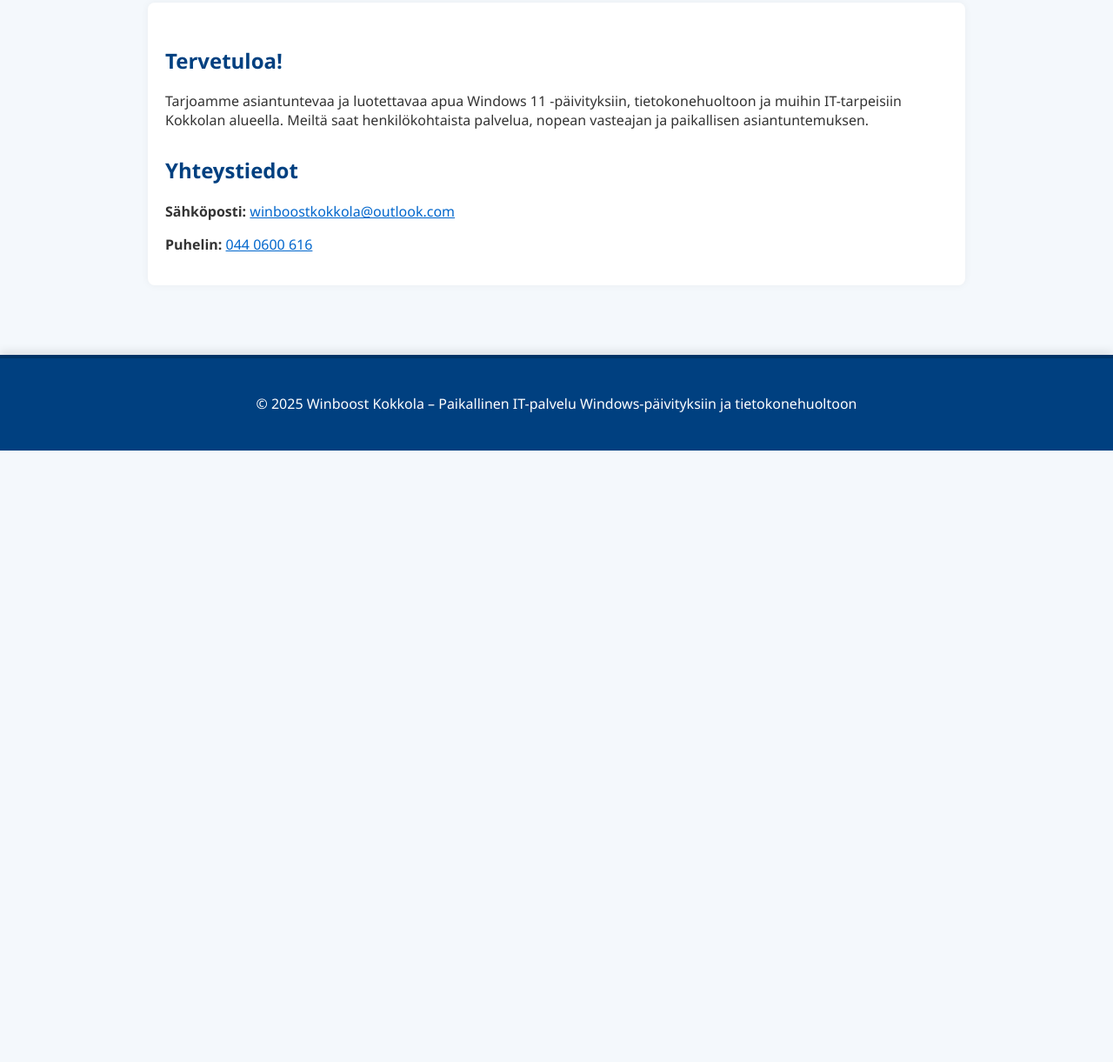
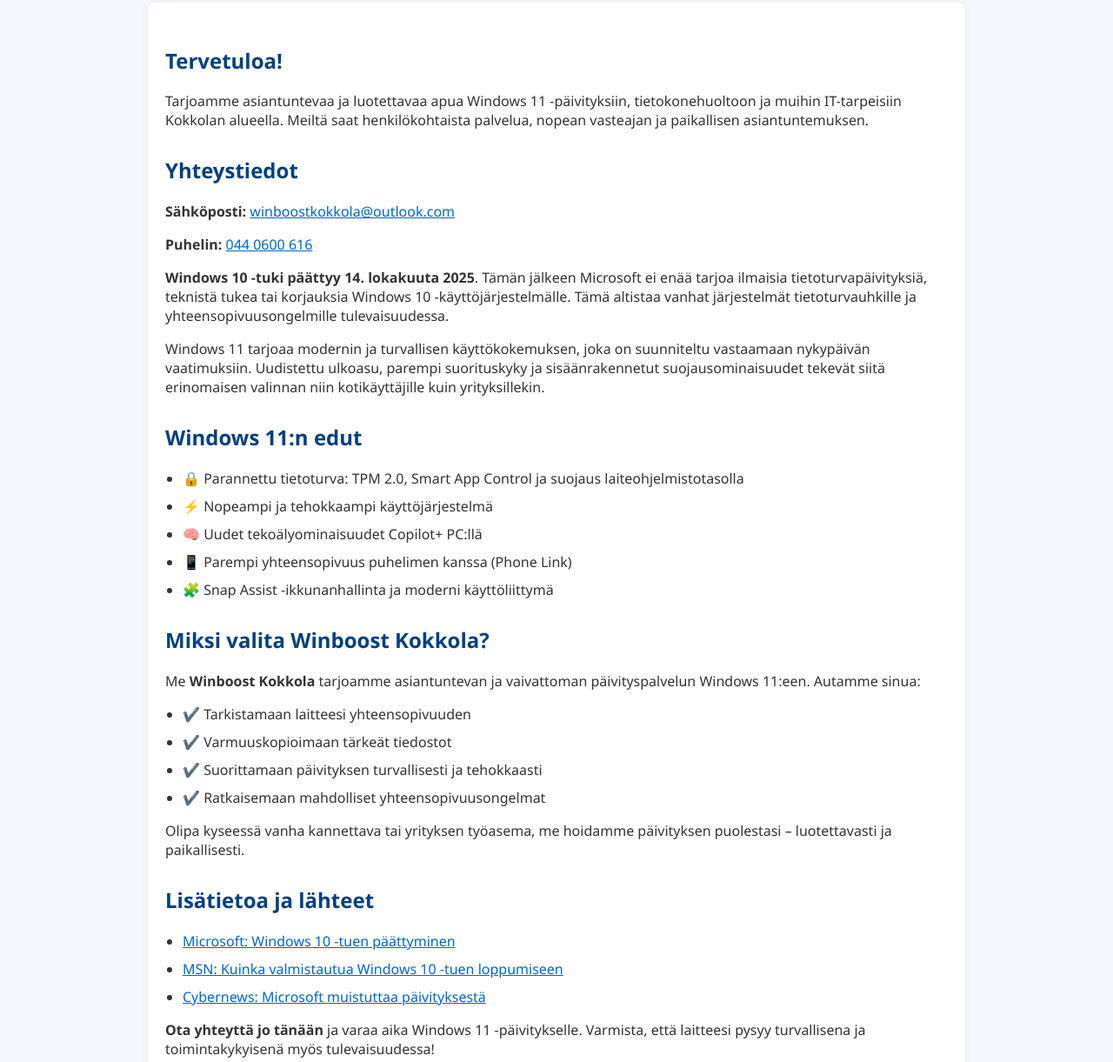
Before and after one commit to Pira85/winboostkokkola-site, a plain HTML site: page index.html in a window 1280 px wide. Shown: the part 287-1508 px from the top of the page at 87% size. Before the commit the page ends 805 px from the top, so only its background shows below. Drawn offline with Linux system fonts and the light colour scheme.

Commit message:
kokeilu index.html

```diff
--- a/index.html
+++ b/index.html
@@ -40,6 +40,40 @@
       <p><strong>Sähköposti:</strong> <a href="mailto:winboostkokkola@outlook.com">winboostkokkola@outlook.com</a></p>
       <p><strong>Puhelin:</strong> <a href="tel:0440600616">044 0600 616</a></p>
     </section>
+
+    <section>
+      <p><strong>Windows 10 -tuki päättyy 14. lokakuuta 2025</strong>. Tämän jälkeen Microsoft ei enää tarjoa ilmaisia tietoturvapäivityksiä, teknistä tukea tai korjauksia Windows 10 -käyttöjärjestelmälle. Tämä altistaa vanhat järjestelmät tietoturvauhkille ja yhteensopivuusongelmille tulevaisuudessa.</p>
+
+      <p>Windows 11 tarjoaa modernin ja turvallisen käyttökokemuksen, joka on suunniteltu vastaamaan nykypäivän vaatimuksiin. Uudistettu ulkoasu, parempi suorituskyky ja sisäänrakennetut suojausominaisuudet tekevät siitä erinomaisen valinnan niin kotikäyttäjille kuin yrityksillekin.</p>
+
+      <h2>Windows 11:n edut</h2>
+      <ul>
+        <li>🔒 Parannettu tietoturva: TPM 2.0, Smart App Control ja suojaus laiteohjelmistotasolla</li>
+        <li>⚡ Nopeampi ja tehokkaampi käyttöjärjestelmä</li>
+        <li>🧠 Uudet tekoälyominaisuudet Copilot+ PC:llä</li>
+        <li>📱 Parempi yhteensopivuus puhelimen kanssa (Phone Link)</li>
+        <li>🧩 Snap Assist -ikkunanhallinta ja moderni käyttöliittymä</li>
+      </ul>
+
+      <h2>Miksi valita Winboost Kokkola?</h2>
+      <p>Me <strong>Winboost Kokkola</strong> tarjoamme asiantuntevan ja vaivattoman päivityspalvelun Windows 11:een. Autamme sinua:</p>
+      <ul>
+        <li>✔️ Tarkistamaan laitteesi yhteensopivuuden</li>
+        <li>✔️ Varmuuskopioimaan tärkeät tiedostot</li>
+        <li>✔️ Suorittamaan päivityksen turvallisesti ja tehokkaasti</li>
+        <li>✔️ Ratkaisemaan mahdolliset yhteensopivuusongelmat</li>
+      </ul>
+      <p>Olipa kyseessä vanha kannettava tai yrityksen työasema, me hoidamme päivityksen puolestasi – luotettavasti ja paikallisesti.</p>
+
+      <h2>Lisätietoa ja lähteet</h2>
+      <ul>
+        <li><a href="https://www.microsoft.com/en-us/windows/end-of-support" target="_blank">Microsoft: Windows 10 -tuen päättyminen</a></li>
+        <li><a href="https://www.msn.com/en-gb/money/technology/windows-10-users-have-25-days-left-heres-how-to-prepare-your-pc-before-microsoft-cuts-its-support-on-october-14-2025/ar-AA1MQnJQ" target="_blank">MSN: Kuinka valmistautua Windows 10 -tuen loppumiseen</a></li>
+        <li><a href="https://cybernews.com/tech/microsoft-reminder-upgrade-windows-11/" target="_blank">Cybernews: Microsoft muistuttaa päivityksestä</a></li>
+      </ul>
+
+      <p><strong>Ota yhteyttä jo tänään</strong> ja varaa aika Windows 11 -päivitykselle. Varmista, että laitteesi pysyy turvallisena ja toimintakykyisenä myös tulevaisuudessa!</p>
+    </section>
   </main>
 
   <footer>
```
